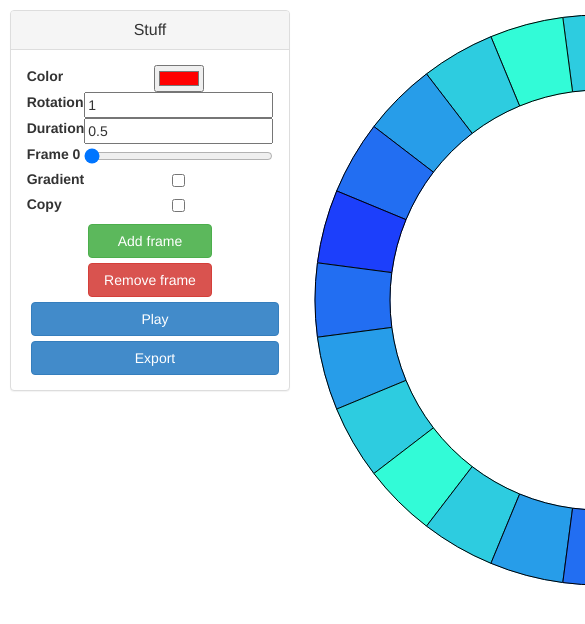
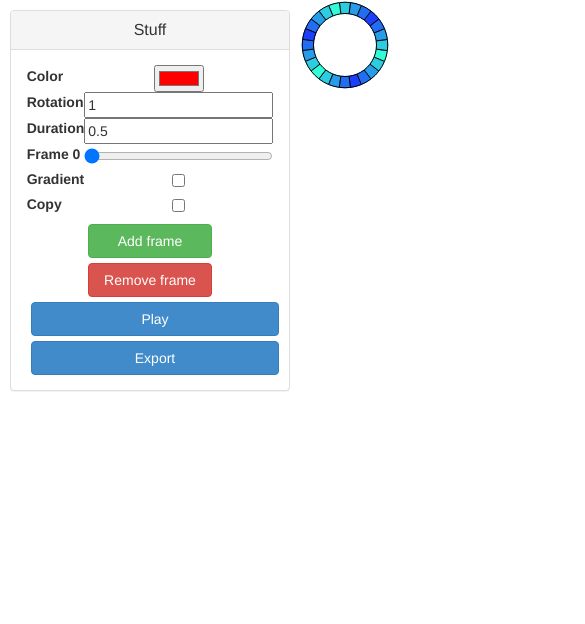
Before and after one commit to nicnys-8/NeopixelAnimator, a plain HTML site: page index.html in a window 390 px wide. Shown: the top 624 px of the page, 585 px wide, since content can reach past the window. Drawn offline with nearby package versions, Linux system fonts and the light colour scheme.

Commit message:
The color circle now fits on a smartphone

```diff
--- a/index.html
+++ b/index.html
@@ -95,6 +95,8 @@
 <script src="js/stored-animations.js"></script>
 
 <script>
+
+var MIN_CANVAS_SIDE = 600;
 
 window.onresize = resizeCanvas;
 
@@ -309,15 +311,16 @@ function switchToAnimation(name) {
 }
 
 function resizeCanvas() {
-    /*
+
     var circlePortion = 0.6; // Cursed number, bah...
     var side = Math.min($("#content").width(), $("#content").height());
-    animCanvas.style.width = side + "px";
+    side = Math.min(MIN_CANVAS_SIDE, side);
+    animCanvas.style.minWidth = side + "px";
 
     //side = 600;
     animCanvas.width = side;
     animCanvas.height = side;
-    */
+
     animRenderer.show(current);
 }
 
```
